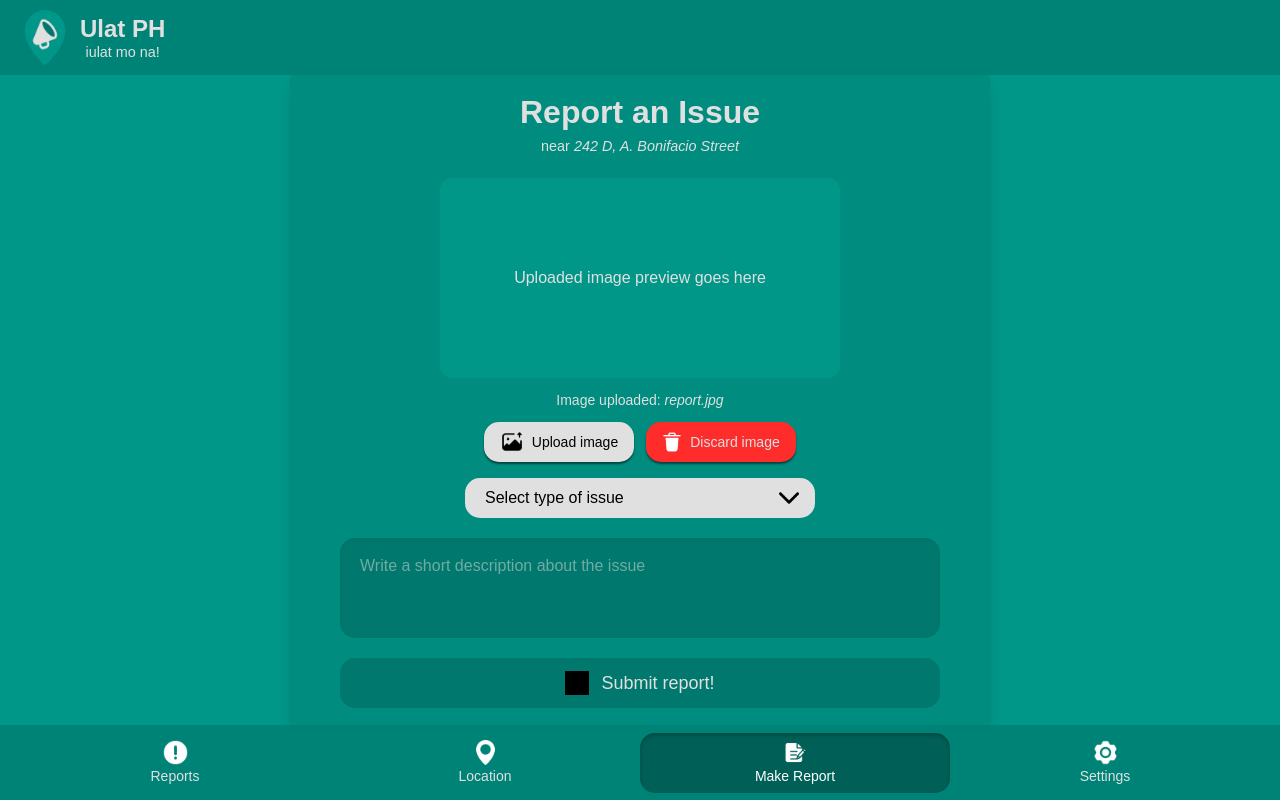
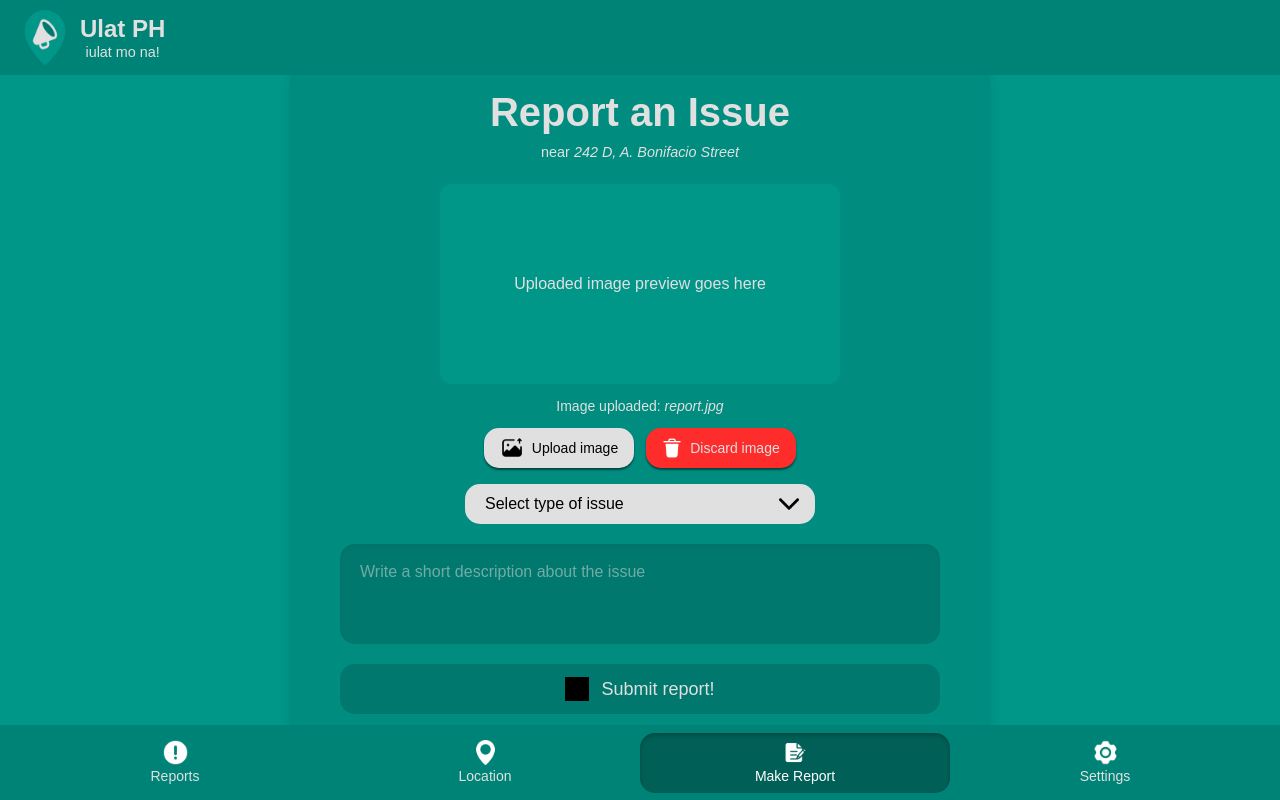
Before and after one commit to vnclrd/metro-realtime, a React (Vite) app in the folder frontend/: page /core in a window 1280 px wide. Both pictures are taken after a click on the button "Make Report". Built offline with nearby package versions, Linux system fonts and the light colour scheme; grey boxes are pictures that could not be loaded.

Commit message:
Change title text size

```diff
--- a/frontend/src/jsx/Core.jsx
+++ b/frontend/src/jsx/Core.jsx
@@ -152,7 +152,7 @@ function Core() {
           <div className="flex flex-col items-center w-full sm:w-[90%] md:w-[700px] rounded-[15px] bg-[#008c7f] pt-5 pb-6 px-5 lg:shadow-lg">
             {/* Page Header */}
             <div className="flex flex-col items-center justify-center w-full mb-5 text-center">
-              <h1 className="text-[1.75rem] md:text-[2rem] text-[#e0e0e0] font-bold">
+              <h1 className="text-[1.75rem] md:text-[2.5rem] text-[#e0e0e0] font-bold">
                 Report an Issue
               </h1>
               <p className="text-[0.85rem] md:text-[0.9rem] text-[#e0e0e0]">
@@ -256,10 +256,10 @@ function Core() {
           activeDiv === 'div4' ? 'bg-[#009688]' : 'hidden'
         }`}
       >
-        <div className="flex flex-col w-full h-full items-center justify-center p-5 gap-5">
+        <div className="flex flex-col w-full h-full lg:h-90 items-center justify-center p-5 gap-5">
 
           {/* Title */}
-          <h1 className="text-white text-2xl md:text-3xl font-bold">Settings</h1>
+          <h1 className="text-white text-2xl md:text-[2.5rem] font-bold">Settings</h1>
 
           {/* Dark Mode */}
           <div className="flex w-full sm:w-[90%] md:w-[70%] lg:w-[50%] h-auto min-h-[75px] flex-col sm:flex-row lg:items-center justify-between bg-[#008c7f] rounded-2xl text-base md:text-lg text-[#e0e0e0] p-5 gap-3 shadow-lg">
```
